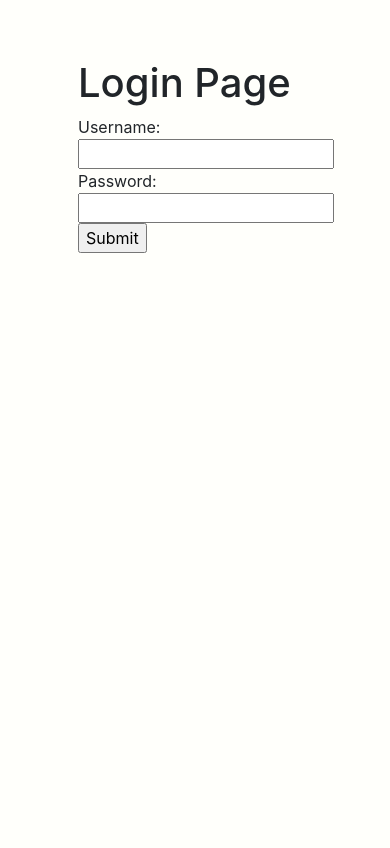
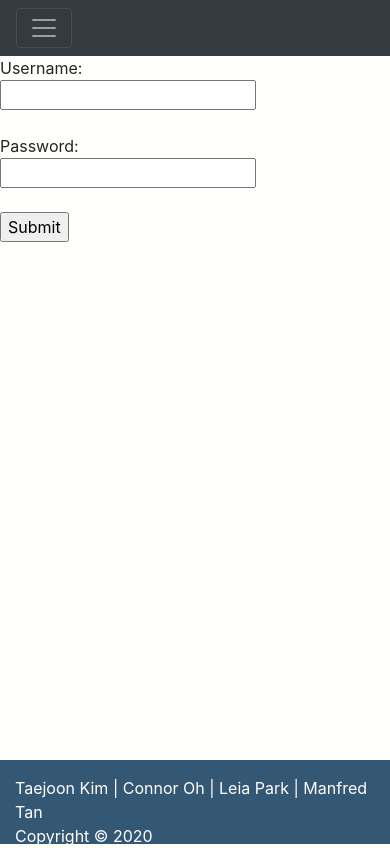
Before and after one commit to tkim00/Fredman__kimT-ohC-parkL-tamM, a Flask app: page /login in a window 390 px wide. Before the commit the page ends 253 px from the top, so only its background shows below. Run offline with Flask 2, Linux system fonts and the light colour scheme; parts of the project's set-up code (start-up, migrations or seed data) failed here and were passed over; some libraries are stand-ins or nearby versions.

Commit message:
figured out why style sheet wasn't working

```diff
--- a/app.py
+++ b/app.py
@@ -52,14 +52,14 @@ passedEncounter = True
 ############################################################################
 # GAME SETUP
 
-@app.route("/home")
+@app.route("/home", methods=["GET"])
 def main():
     if('username' in session and 'password' in session):
         return render_template('homescreen.html')
     return(redirect(url_for("login")))
 
 @app.route("/start")
-def game():
+def start():
     if('username' in session and 'password' in session):
         return render_template('gamescreen.html')
     return(redirect(url_for("login")))
@@ -81,8 +81,13 @@ def home():
         return redirect(url_for("main"))
     return(redirect(url_for("login")))
 
-@app.route("/login")
+@app.route("/login", methods=["GET"])
 def login():
+    if('loginsub' in request.args):
+        print(request.args)
+        session['username'] = request.args["username"]
+        session['password'] = request.args["password"]
+        return redirect(url_for("main"))
     return render_template("login.html")
 
 @app.route("/signup")
@@ -275,23 +280,23 @@ def game():
 
     return game()
 
-def encounter():
-
-
-
-
-    gotEncounter = DBMethods.getTableData('userencounters')
-    system("cls")
-    print("Day " + str(userJourney[0]))
-    char = userData[random.randint(1,4)]
-    print(char + " " + gotEncounter[1])
-    print("0. Continue")
-    response = askUser()
-    while (response != 0):
-        response = askUser()
-    print("GO ONTO GAME")
-    #print(DBMethods.getTableData('userencounters'))
-    #return exampleEncounter()
+# def encounter():
+#
+#
+#
+#
+#     gotEncounter = DBMethods.getTableData('userencounters')
+#     system("cls")
+#     print("Day " + str(userJourney[0]))
+#     char = userData[random.randint(1,4)]
+#     print(char + " " + gotEncounter[1])
+#     print("0. Continue")
+#     response = askUser()
+#     while (response != 0):
+#         response = askUser()
+#     print("GO ONTO GAME")
+#     #print(DBMethods.getTableData('userencounters'))
+#     #return exampleEncounter()
 
 def exampleEncounter():
     print("Nothing happened today.\n0. Ok\n")
@@ -499,7 +504,7 @@ def changeWeapons():
     return None
 
 
-encounter()
+#encounter()
 
 if __name__ == "__main__":
     app.debug = True
--- a/static/style/style.css
+++ b/static/style/style.css
@@ -1,14 +1,11 @@
 html {
-  position: relative;
-  min-height: 100%;
+  height: 100%;
 }
 
 body {
-  margin-top: 15%;
-  margin-bottom: 15%;
-  margin-left: 20%;
-  margin-right: 20%;
+  height: 100%;
   background-color: #FFFFFB;
+  padding-bottom: 10%;
 }
 
 .progress {
@@ -21,7 +18,12 @@ body {
   bottom: 0;
   width: 100%;
   height: 10%;
-  display: flex;
   align-items: center;
   background-color: #345773;
 }
+
+.header {
+  top: 0;
+  left: 0;
+  width: 100%
+}
--- a/templates/base.html
+++ b/templates/base.html
@@ -6,38 +6,32 @@
   <meta charset="utf-8">
   <meta name="viewport" content="width=device-width, initial-scale=1, shrink-to-fit=no">
   <!-- Bootstrap CSS -->
-  <link rel="stylesheet" href="https://stackpath.bootstrapcdn.com/bootstrap/4.3.1/css/bootstrap.min.css"
-    integrity="sha384-ggOyR0iXCbMQv3Xipma34MD+dH/1fQ784/j6cY/iJTQUOhcWr7x9JvoRxT2MZw1T" crossorigin="anonymous">
+  <link rel="stylesheet" href="https://stackpath.bootstrapcdn.com/bootstrap/4.3.1/css/bootstrap.min.css" integrity="sha384-ggOyR0iXCbMQv3Xipma34MD+dH/1fQ784/j6cY/iJTQUOhcWr7x9JvoRxT2MZw1T" crossorigin="anonymous">
   <!-- Custom CSS -->
-  <link rel="stylesheet" href="{{ url_for('static', filename='style/style.css')}}">
+  <link rel="stylesheet" href="{{ url_for('static', filename='../style/style.css')}}">
   <title>{% block title %}{% endblock %}</title>
 </head>
 {% endblock %}
 
 {% block body %}
-<body style="background-color: #FFFFFB;">
+<body>
   {% block header %}
-  <header style="padding-bottom: 120px;">
-    <nav class="navbar navbar-expand-lg navbar-light bg-light">
-      <a class="navbar-brand" href="/">Space Trail</a>
-      <button class="navbar-toggler" type="button" data-toggle="collapse" data-target="#navbarSupportedContent" aria-controls="navbarSupportedContent" aria-expanded="false" aria-label="Toggle navigation">
-        <span class="navbar-toggler-icon"></span>
-      </button>
-      <div class="collapse navbar-collapse" id="navbarSupportedContent">
-        <ul class="navbar-nav mr-auto">
-          <li class="nav-item active">
-            <a class="nav-link" href="/logout">Logout <span class="sr-only">(current)</span></a>
-          </li>
-        </ul>
-        <form class="form-inline my-2 my-lg-0">
-          <input class="form-control mr-sm-2" type="search" placeholder="Search" aria-label="Search">
-          <button class="btn btn-outline-success my-2 my-sm-0" type="submit">Search</button>
-        </form>
+  <header class="header">
+      <div class="collapse" id="navbarToggleExternalContent">
+        <div class="bg-dark p-4">
+          <a class="nav-link" href="/logout">Logout <span class="sr-only">(current)</span></a>
+        </div>
       </div>
-    </nav>
+      <nav class="navbar navbar-dark bg-dark">
+        <button class="navbar-toggler" type="button" data-toggle="collapse" data-target="#navbarToggleExternalContent" aria-controls="navbarToggleExternalContent" aria-expanded="false" aria-label="Toggle navigation">
+          <span class="navbar-toggler-icon"></span>
+        </button>
+      </nav>
   </header>
   {% endblock %}
-  <main style="padding-bottom: 50px;">
+
+  {% block content %}
+  <main>
     {% block screen %} {% endblock %}
   </main>
 
@@ -52,6 +46,7 @@
   <sub>
     {% block buttons %}{% endblock %}
   </sub>
+  {% endblock %}
 
   {% block footer %}
   <footer class="footer">
--- a/templates/login.html
+++ b/templates/login.html
@@ -2,15 +2,30 @@
 
 {% block title %}Log In{% endblock %}
 
-{% block body %}
-<body>
-  <h1> Login Page </h1>
-  <form action = "/home" method="GET">
-    Username:<br>
-    <input type="text" name="username"><br>
-    Password:<br>
-    <input type="text" name="password"><br>
-    <input type="submit" value="Submit" name="submitlogin">
-  </form>
-</body>
+{% block content %}
+<div class = "container">
+  <div class="row">
+    <div class="row-sm">
+    </div>
+    <div class="row-sm">
+      <form action='/login', method="GET">
+            Username:
+            <br>
+            <input type = 'text' name = 'username'>
+            <br>
+            <br>
+            Password:
+            <br>
+            <input type = 'password' name = 'password' >
+            <br>
+            <br>
+            <input type = 'submit' name = 'loginsub'>
+            <br>
+            <br>
+        </form>
+    </div>
+    <div class="row-sm">
+    </div>
+  </div>
+</div>
 {% endblock %}
--- a/templates/stats.html
+++ b/templates/stats.html
@@ -117,8 +117,8 @@
 <div class="container">
   <div class="row">
     <div class="col-sm"></div>
-    <div class="col-sm" style="align-items: center;">
-      <form action="/game" method="GET">
+    <div class="col-sm">
+      <form action="/start" method="GET">
         <button class="btn btn-sm btn-warning mt-3 mr-3" type="submit" align="center">Go Back</button>
       </form>
     </div>
```
